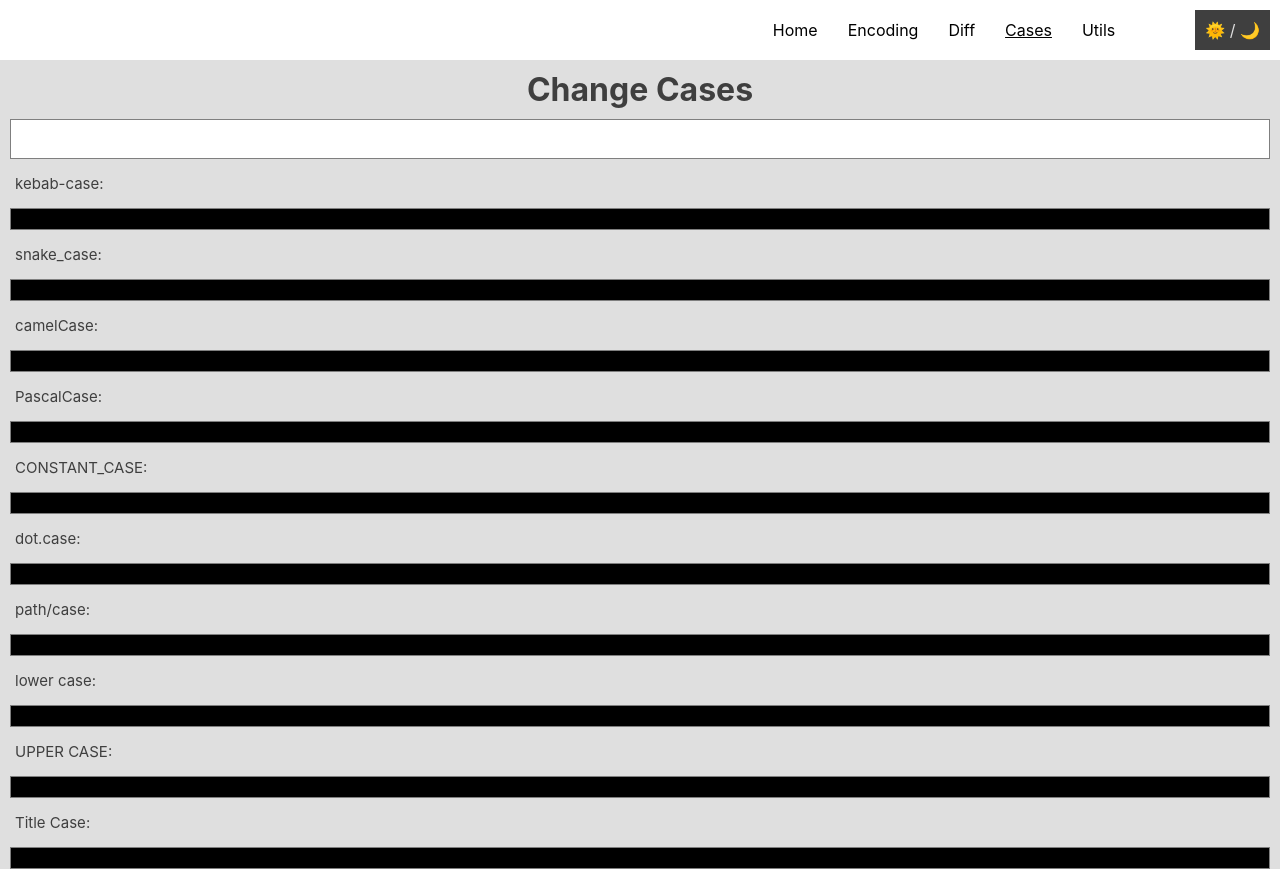
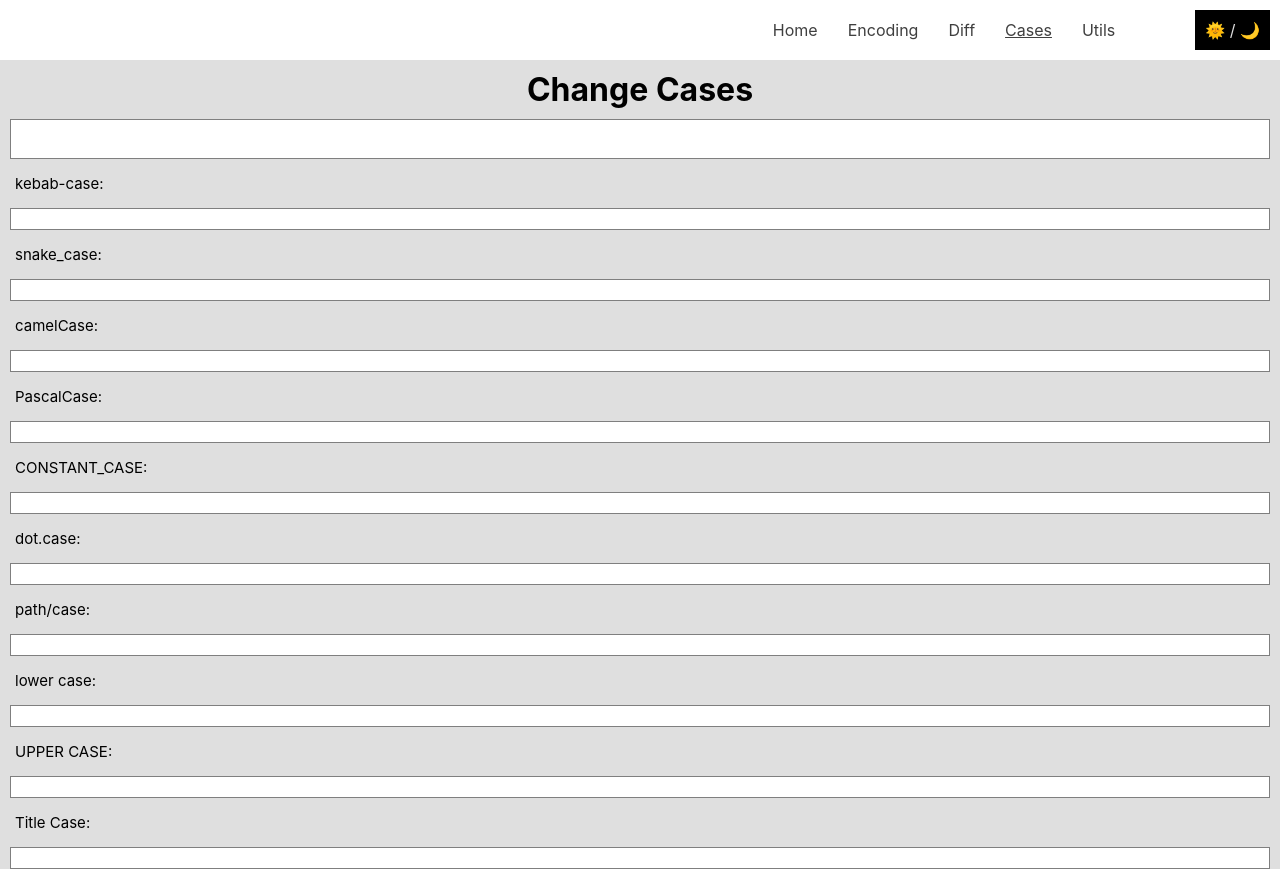
Before and after one commit to ravenscar/pauls-tools, a React (Create React App) app: page /cases in a window 1280 px wide. Built offline with nearby package versions, Linux system fonts and the light colour scheme.

Commit message:
add todo list minor css tweaks for maintaining contrast

```diff
--- a/src/pages/page-cases/index.tsx
+++ b/src/pages/page-cases/index.tsx
@@ -12,7 +12,7 @@ export const Input = styled.input<{flex?: number}>`
 
 export const Pre = styled.pre<{flex?: number}>`
 	font-size: 150%;
-	background-color: black;
+	background-color: ${props => props.theme.colors.background2};
 	text-align: center;
 	padding: 10px;
 	border: 1px solid ${props => props.theme.colors.tableBorder};
--- a/src/theme.tsx
+++ b/src/theme.tsx
@@ -96,8 +96,8 @@ export const lightTheme = {
 	colors: {
 		background: 'var(--vlightgray)',
 		background2: 'var(--white)',
-		text: 'var(--darkgray)',
-		text2: 'var(--black)',
+		text: 'var(--black)',
+		text2: 'var(--darkgray)',
 		tableOddRowBackground: 'var(--lightgray)',
 		tableBorder: 'var(--midgray)',
 		highlight: 'yellow',
@@ -116,8 +116,8 @@ export const darkTheme = {
 	colors: {
 		background: 'var(--vdarkgray)',
 		background2: 'var(--black)',
-		text: 'var(--lightgray)',
-		text2: 'var(--white)',
+		text: 'var(--white)',
+		text2: 'var(--lightgray)',
 		tableOddRowBackground: 'var(--darkgray)',
 		tableBorder: 'var(--midgray)',
 		highlight: 'var(--black)',
```
Also changed, not shown: todo.txt (added).
